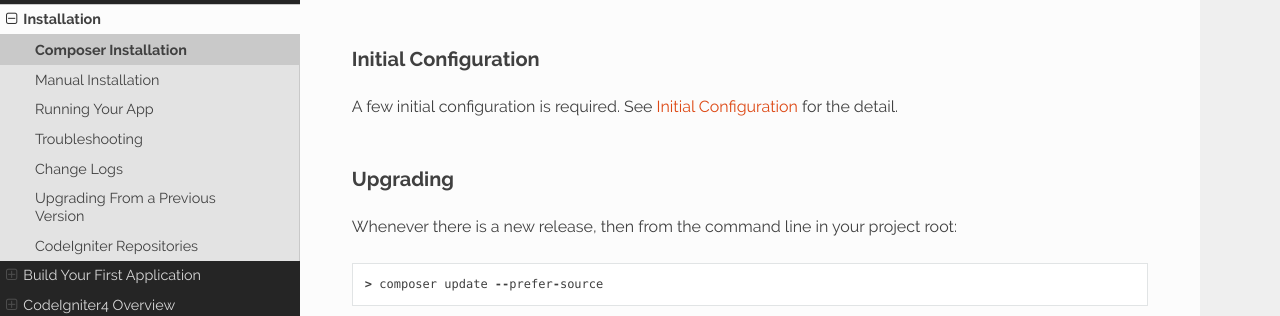
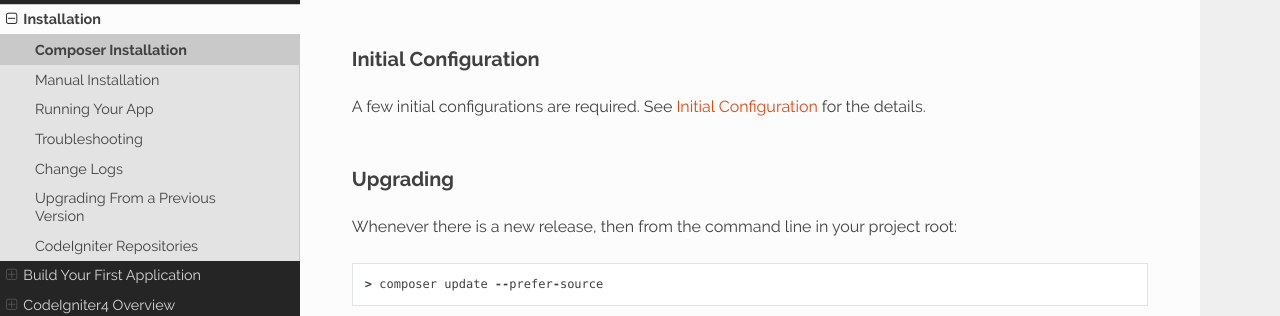
Before and after one commit to NEKOGET/ci4_user_guide_src, a Sphinx documentation site: the page built from source/installation/installing_composer.rst, in a window 1280 px wide and 900 px high, scrolled down 4057 px. Shown: the part 163-479 px from the top of the window. Built offline with Sphinx 7.4.7 and the Read the Docs theme 2.0.0, drawn with Linux system fonts in a browser that asks for light colours.

Commit message:
docs: fix by proofreading
Co-authored-by: MGatner <mgatner@icloud.com>

```diff
--- a/source/installation/installing_composer.rst
+++ b/source/installation/installing_composer.rst
@@ -158,8 +158,8 @@ You will have to adjust the system path to refer to the vendor one, e.g., ``ROOT
 Initial Configuration
 ---------------------
 
-A few initial configuration is required.
-See :ref:`initial-configuration` for the detail.
+A few initial configurations are required.
+See :ref:`initial-configuration` for the details.
 
 .. _adding-codeigniter4-upgrading:
 
```
